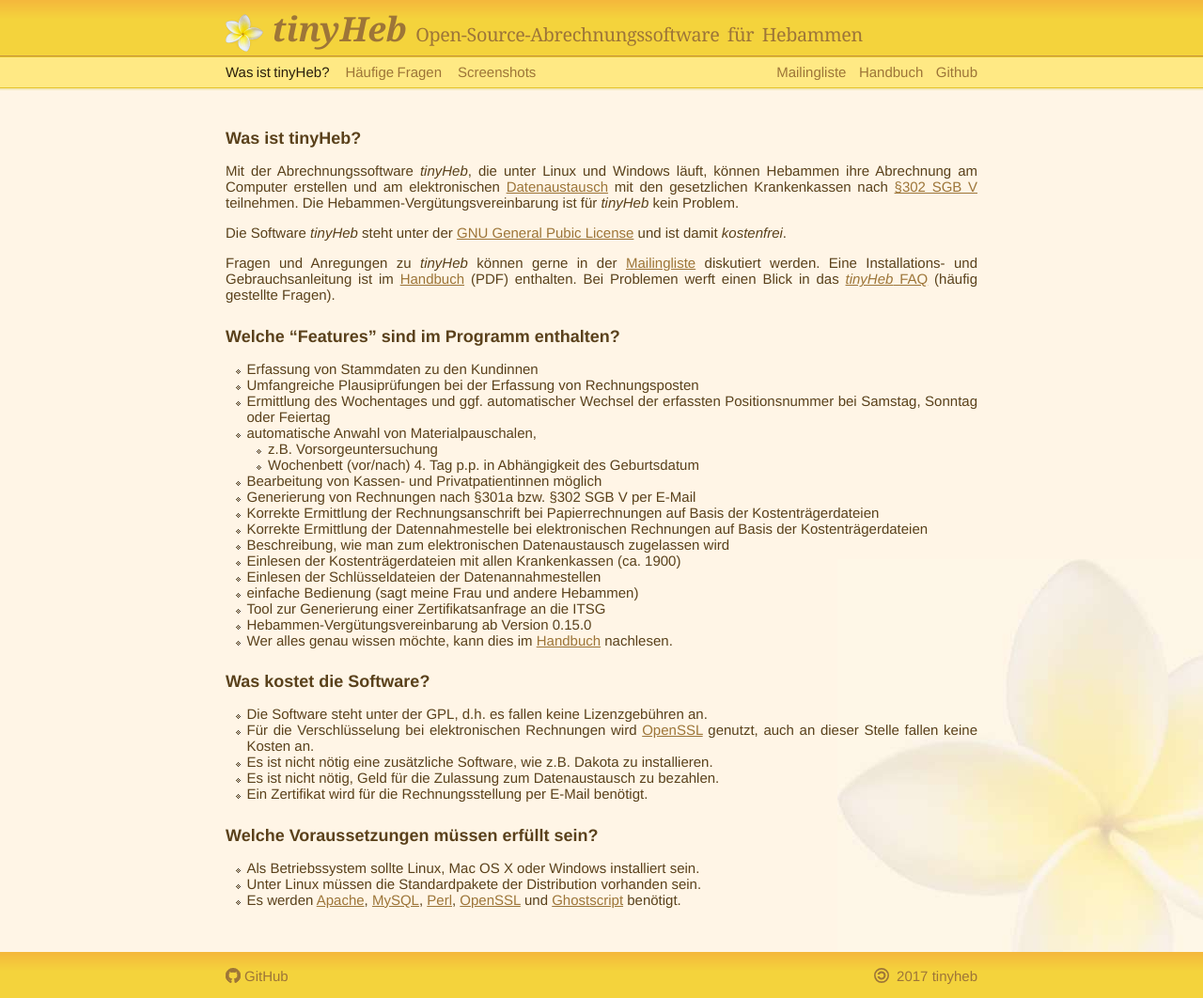
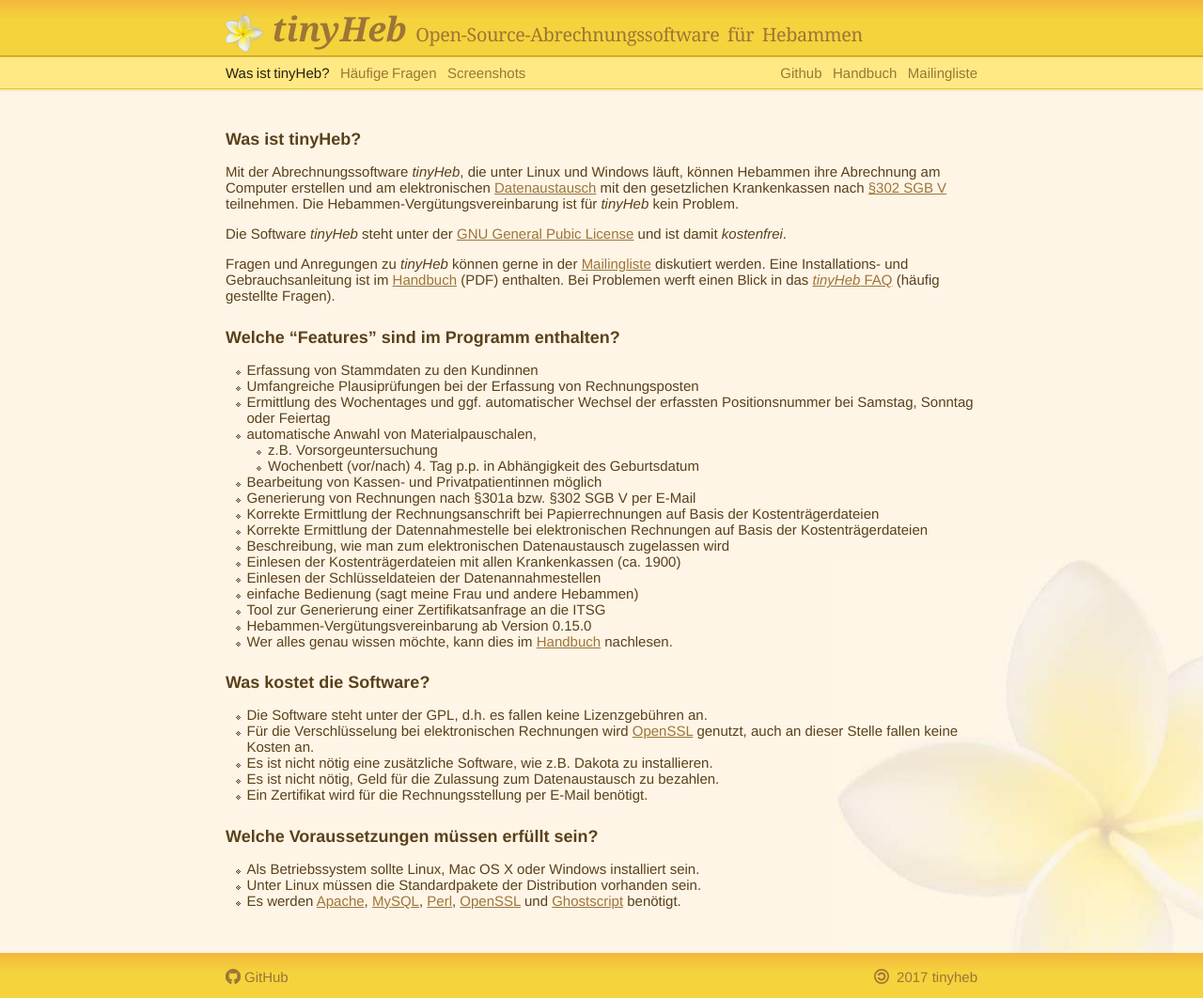
Before and after one commit to tinyheb/tinyheb.github.io, a Jekyll site: the page built from pages/start.md, in a window 1280 px wide. Shown: the whole page at 94% size. Built offline with Jekyll 4.4.1, drawn with Linux system fonts in a browser that asks for light colours; comment, search, counter and statistics services are not loaded.

Commit message:
more responsive

```diff
--- a/_includes/header.html
+++ b/_includes/header.html
@@ -14,8 +14,10 @@
                 <a href="{{ my_page.url | relative_url }}"{% if page.url == my_page.url %} class="active"{% endif %}>{{ my_page.title | escape }}</a>
             {% endif %}
         {% endfor %}
-        <a href="https://github.com/{{ site.repository }}" target="_blank" class="pull-right">Github</a>
-        <a href="{{ "/assets/tinyheb-handbuch.pdf" | relative_url }}" target="_blank" class="pull-right">Handbuch</a>
-        <a href="https://lists.launchpad.net/tinouheb/" target="_blank" class="pull-right">Mailingliste</a>
+        <div class="pull-right">
+            <a href="https://github.com/{{ site.repository }}" target="_blank">Github</a>
+            <a href="{{ "/assets/tinyheb-handbuch.pdf" | relative_url }}" target="_blank">Handbuch</a>
+            <a href="https://lists.launchpad.net/tinouheb/" target="_blank">Mailingliste</a>
+        </div>
     </div>
 </nav>
--- a/assets/main.sass
+++ b/assets/main.sass
@@ -1,5 +1,4 @@
 ---
-# Only the main Sass file needs front matter (the dashes are enough)
 ---
 @charset "utf-8"
 
@@ -7,6 +6,7 @@
 $base-font-family: "Helvetica Neue", Helvetica, Arial, sans-serif
 $base-font-size: 15px
 $std-padding: 1rem
+$menu-padding: 0.5rem
 
 $brown: #5a411b
 $choc: #9d7538
@@ -25,6 +25,13 @@ $footer-color: $choc
 
 $content-width: 800px
 $std-duration: 200ms
+$breakpoint: 800px
+
+@mixin clearfix
+  &::after
+    content: ""
+    display: block
+    clear: both
 
 body
   color: $text-color
@@ -38,6 +45,7 @@ body
     white-space: nowrap
     background: $bg-color url({{ "/assets/blend.png" | relative_url }}) repeat-x
     border-bottom: 1px solid #ca943e
+    width: 100%
 
     h1
       margin: 0 auto
@@ -46,7 +54,7 @@ body
       font-weight: bold
       display: block
       font-family: Georgia
-      width: $content-width
+      max-width: $content-width
 
       #header-small
         color: $choc
@@ -54,6 +62,9 @@ body
         font-weight: 100
         word-spacing: 0.2em
         letter-spacing: -0.02em
+
+        @media (max-width: $breakpoint)
+          display: none
 
       img
         vertical-align: middle
@@ -83,8 +94,8 @@ a
   transition: color $std-duration
 
   &:link, &:visited
-  color: $link-color
-  text-decoration: underline
+    color: $link-color
+    text-decoration: underline
 
   &:hover
     color: $link-hover-color
@@ -110,24 +121,26 @@ nav.menu
   border-bottom: 1px solid #e4c228
   list-style: none
   display: block
-  padding: 0.5em 0
   margin: 0
   word-spacing: -0.05em
 
   .inner
-    width: $content-width
+    +clearfix
+    max-width: $content-width
     margin: 0 auto
     padding: 0 $std-padding
 
     a
       white-space: nowrap
+      display: inline-block
+      margin: $menu-padding $menu-padding $menu-padding 0
+      text-decoration: none
+
+      &:last-child
+        margin-right: 0 !important
+
       &:link, &:visited
         color: $link-color
-        margin-left: 0.9em
-        text-decoration: none
-
-        &:first-child
-          margin-left: 0
 
       &:hover
         color: $link-hover-color
@@ -143,16 +156,11 @@ main
     width: 100%
 
     #content
+      +clearfix
       background: transparent
-      width: $content-width
-      padding: $std-padding 0 $std-padding * 2
+      max-width: $content-width
+      padding: $std-padding $std-padding $std-padding * 2
       margin: 0 auto
-      text-align: justify
-
-      &::after
-        content: ""
-        display: block
-        clear: both
 
 footer
   color: $footer-color
@@ -161,7 +169,7 @@ footer
   .inner
     padding: 1em 1em 1em
     margin: 0 auto
-    width: $content-width
+    max-width: $content-width
 
     a
       text-decoration: none
```
